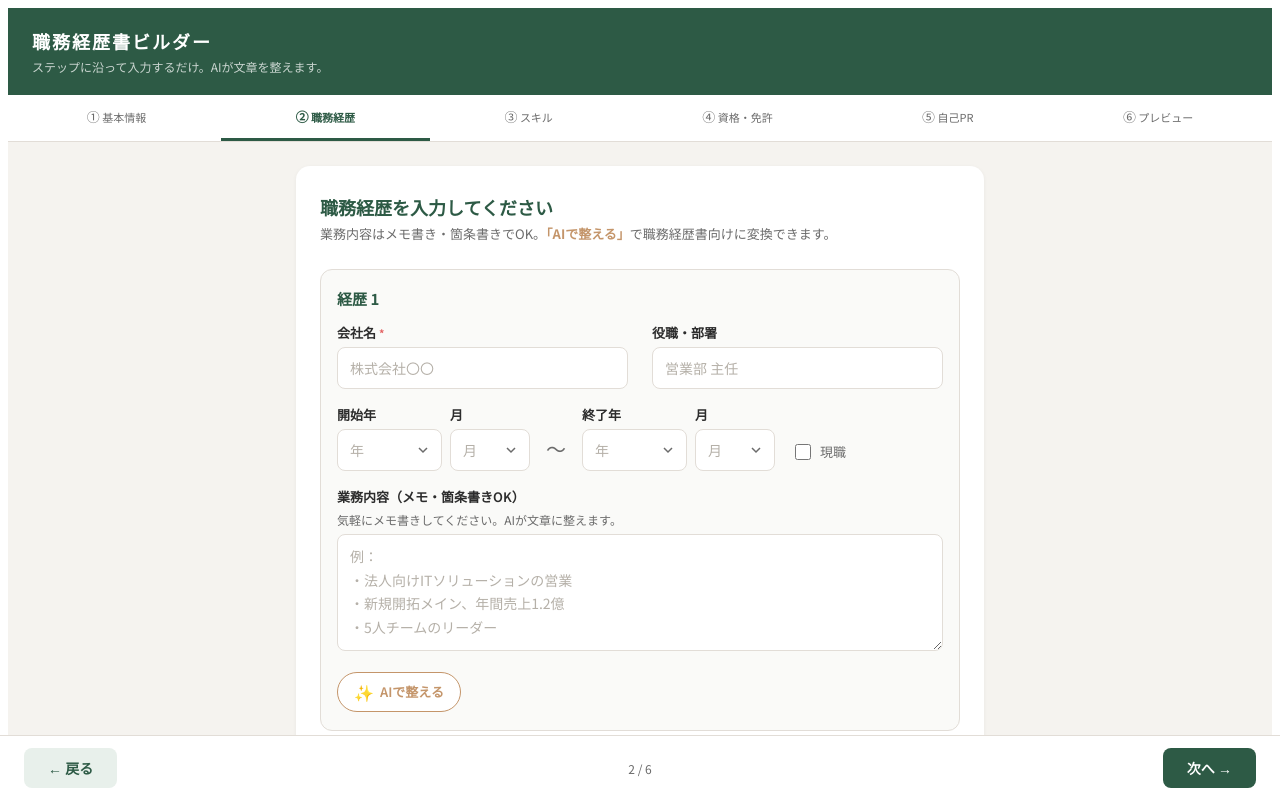
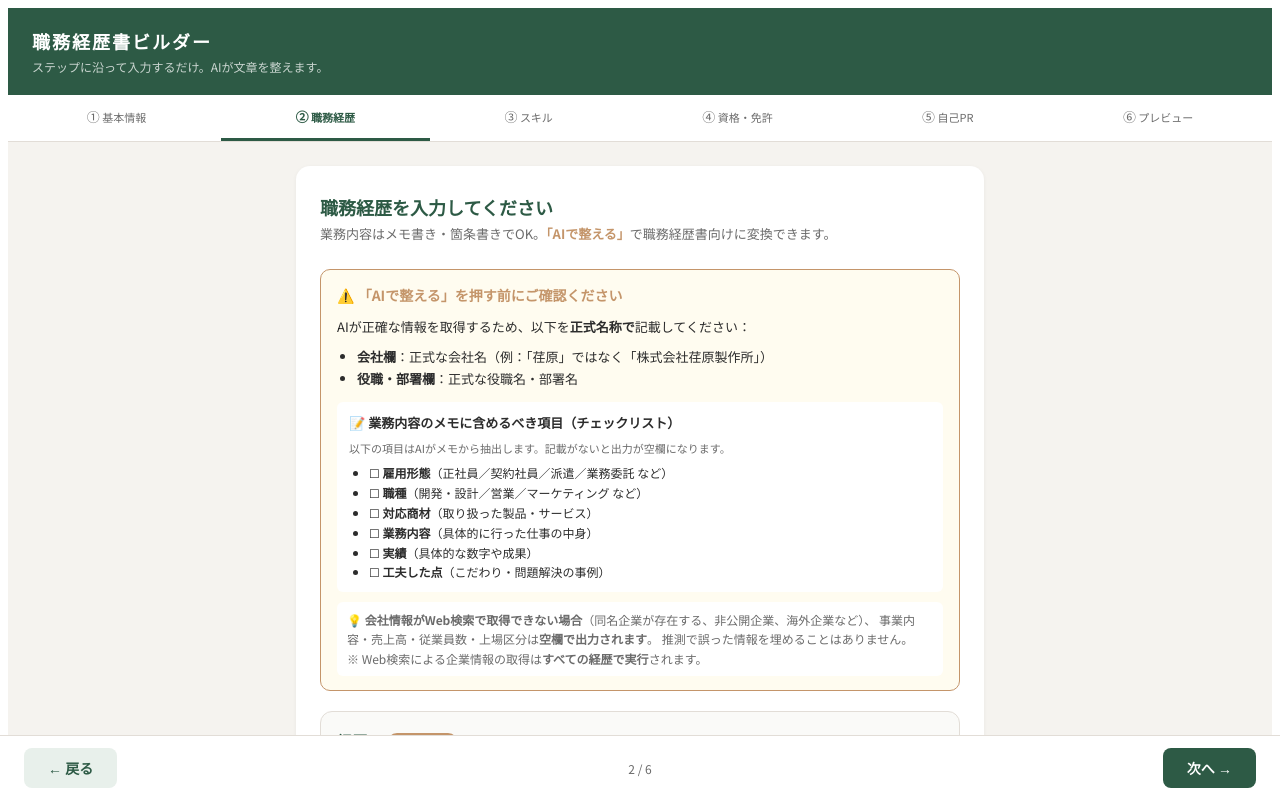
Before and after one commit to services-hr/resume-builder, a React (Vite) app: page / in a window 1280 px wide. Both pictures are taken after a click on the button "次へ →". Shown: the top 800 px of the page. Built offline with nearby package versions, Linux system fonts and the light colour scheme.

Commit message:
Add files via upload

```diff
--- a/api/refine.js
+++ b/api/refine.js
@@ -1,4 +1,3 @@
-
 /**
  * AI整形API
  *
--- a/package.json
+++ b/package.json
@@ -10,7 +10,8 @@
   },
   "dependencies": {
     "react": "^18.3.1",
-    "react-dom": "^18.3.1"
+    "react-dom": "^18.3.1",
+    "googleapis": "^144.0.0"
   },
   "devDependencies": {
     "@vitejs/plugin-react": "^4.3.4",
--- a/src/ResumeBuilder.jsx
+++ b/src/ResumeBuilder.jsx
@@ -20,7 +20,7 @@ const nextId = () => _idCounter++;
 
 const mkCareer = () => ({
   id: nextId(), company: "", fromYear: "", fromMonth: "", toYear: "", toMonth: "",
-  isCurrent: false, position: "", rawDescription: "", refinedDescription: "", isRefining: false,
+  position: "", rawDescription: "", refinedDescription: "", isRefining: false,
 });
 const mkQual = () => ({ id: nextId(), name: "", year: "", month: "" });
 
@@ -182,9 +182,9 @@ const formatDate = (d) => {
 const todayStr = (() => { const d = new Date(); return `${d.getFullYear()}年${d.getMonth() + 1}月${d.getDate()}日 現在`; })();
 const periodStr = (c) => {
   const from = c.fromYear && c.fromMonth ? `${c.fromYear}年${c.fromMonth}月` : "";
-  const to = c.isCurrent ? "現在" : (c.toYear && c.toMonth ? `${c.toYear}年${c.toMonth}月` : "");
-  if (from && to) return `${from} 〜 ${to}`;
-  if (from) return `${from} 〜`;
+  const hasTo = c.toYear && c.toMonth;
+  const to = hasTo ? `${c.toYear}年${c.toMonth}月` : "現在";
+  if (from) return `${from} 〜 ${to}`;
   return "";
 };
 
@@ -195,7 +195,8 @@ export default function ResumeBuilder() {
   const [step, setStep] = useState(0);
   const [anim, setAnim] = useState(true);
   const [basic, setBasic] = useState({
-    name: "", furigana: "", birthDate: "", email: "", phone: "", address: "", nearestStation: "",
+    lastName: "", firstName: "",
+    lastNameKana: "", firstNameKana: "",
   });
   const [careers, setCareers] = useState(() => [mkCareer()]);
   const [skillsRaw, setSkillsRaw] = useState("");
@@ -226,7 +227,21 @@ export default function ResumeBuilder() {
     const c = careers.find((x) => x.id === id);
     if (!c || !c.rawDescription.trim()) return;
     uCareer(id, "isRefining", true);
-    const r = await callRefineAPI("career", c.rawDescription, `会社名：${c.company}、役職：${c.position}`);
+
+    // 期間文字列を組み立て（toYear/toMonth空なら「現在」扱い）
+    const fromStr = (c.fromYear && c.fromMonth) ? `${c.fromYear}年${c.fromMonth}月` : "";
+    const hasTo = c.toYear && c.toMonth;
+    const toStr = hasTo ? `${c.toYear}年${c.toMonth}月` : "現在";
+    const periodTxt = fromStr ? `${fromStr} 〜 ${toStr}` : "";
+
+    // 会社名・役職・期間をすべて context に含めて渡す
+    const contextParts = [];
+    if (c.company) contextParts.push(`会社名：${c.company}`);
+    if (c.position) contextParts.push(`役職・部署：${c.position}`);
+    if (periodTxt) contextParts.push(`在籍期間：${periodTxt}`);
+    const context = contextParts.join("、");
+
+    const r = await callRefineAPI("career", c.rawDescription, context);
     if (r) uCareer(id, "refinedDescription", r);
     uCareer(id, "isRefining", false);
   }, [careers, uCareer]);
@@ -250,110 +265,60 @@ export default function ResumeBuilder() {
   const getFileName = () => {
     const d = new Date();
     const yyyymmdd = `${d.getFullYear()}${String(d.getMonth() + 1).padStart(2, "0")}${String(d.getDate()).padStart(2, "0")}`;
-    const name = basic.name.trim() || "名前未入力";
+    const fullName = `${basic.lastName || ""} ${basic.firstName || ""}`.trim();
+    const name = fullName || "名前未入力";
     return `${name}_職務経歴書_${yyyymmdd}`;
   };
 
-  const loadScript = (src) => {
-    return new Promise((resolve, reject) => {
-      if (document.querySelector(`script[src="${src}"]`)) return resolve();
-      const s = document.createElement("script");
-      s.src = src;
-      s.onload = resolve;
-      s.onerror = reject;
-      document.head.appendChild(s);
-    });
-  };
+  /* ────────────────────────────────────────
+     PDF GENERATION — server-side (Google Apps Script)
+     ─────────────────────────────────────── */
+  const handleGenerateAndUpload = async () => {
+    setUploadStatus("generating");
+    setUploadMessage("PDFを生成中… (Googleドキュメントで差し込み中)");
 
-  const handleGenerateAndUpload = async () => {
-    if (!pdfRef.current) return;
-    setUploadStatus("generating");
-    setUploadMessage("PDFを生成中…");
+    // 送信用にデータを整理
+    const payload = {
+      basic,
+      careers: careers.map((c) => ({
+        company: c.company,
+        fromYear: c.fromYear,
+        fromMonth: c.fromMonth,
+        toYear: c.toYear,
+        toMonth: c.toMonth,
+        position: c.position,
+        rawDescription: c.rawDescription,
+        refinedDescription: c.refinedDescription,
+      })),
+      skillsRaw,
+      skillsRefined,
+      qualifications: quals.map((q) => ({
+        name: q.name, year: q.year, month: q.month,
+      })),
+      prRaw,
+      prRefined,
+    };
 
     try {
-      // Load html2canvas and jsPDF from CDN
-      await loadScript("https://cdnjs.cloudflare.com/ajax/libs/html2canvas/1.4.1/html2canvas.min.js");
-      await loadScript("https://cdnjs.cloudflare.com/ajax/libs/jspdf/2.5.2/jspdf.umd.min.js");
-
-      const element = pdfRef.current;
-      const canvas = await window.html2canvas(element, {
-        scale: 2,
-        useCORS: true,
-        backgroundColor: "#ffffff",
-        logging: false,
+      const res = await fetch("/api/generate-pdf", {
+        method: "POST",
+        headers: { "Content-Type": "application/json" },
+        body: JSON.stringify({ data: payload }),
       });
 
-      const imgData = canvas.toDataURL("image/png");
-      const { jsPDF } = window.jspdf;
-      const pdf = new jsPDF("p", "mm", "a4");
+      const result = await res.json();
 
-      const pdfWidth = 210;
-      const pdfHeight = 297;
-      const margin = 10;
-      const contentWidth = pdfWidth - margin * 2;
-
-      const imgWidth = canvas.width;
-      const imgHeight = canvas.height;
-      const ratio = contentWidth / imgWidth;
-      const scaledHeight = imgHeight * ratio;
-
-      // Handle multi-page if content is taller than one page
-      const pageContentHeight = pdfHeight - margin * 2;
-      let remainingHeight = scaledHeight;
-      let sourceY = 0;
-
-      let pageNum = 0;
-      while (remainingHeight > 0) {
-        if (pageNum > 0) pdf.addPage();
-
-        const sliceHeight = Math.min(pageContentHeight, remainingHeight);
-        const sourceSliceHeight = sliceHeight / ratio;
-
-        // Create a temporary canvas for this page slice
-        const sliceCanvas = document.createElement("canvas");
-        sliceCanvas.width = imgWidth;
-        sliceCanvas.height = sourceSliceHeight;
-        const ctx = sliceCanvas.getContext("2d");
-        ctx.drawImage(canvas, 0, sourceY, imgWidth, sourceSliceHeight, 0, 0, imgWidth, sourceSliceHeight);
-
-        const sliceData = sliceCanvas.toDataURL("image/png");
-        pdf.addImage(sliceData, "PNG", margin, margin, contentWidth, sliceHeight);
-
-        sourceY += sourceSliceHeight;
-        remainingHeight -= sliceHeight;
-        pageNum++;
-      }
-
-      const pdfBase64 = pdf.output("datauristring").split(",")[1];
-      const fileName = getFileName();
-
-      // Also download locally
-      pdf.save(`${fileName}.pdf`);
-
-      // Upload to Google Drive
-      setUploadStatus("uploading");
-      setUploadMessage("Google Driveにアップロード中…");
-
-      const uploadRes = await fetch("/api/upload-to-drive", {
-        method: "POST",
-        headers: { "Content-Type": "application/json" },
-        body: JSON.stringify({ pdfBase64, fileName }),
-      });
-
-      const uploadData = await uploadRes.json();
-
-      if (uploadData.success) {
+      if (res.ok && result.success) {
         setUploadStatus("done");
-        setUploadMessage(`✅ Google Driveに保存しました：${uploadData.fileName}`);
+        setUploadMessage(`✅ PDF生成・Google Drive保存が完了しました：${result.fileName}`);
       } else {
-        // PDF was downloaded locally, but Drive upload failed
         setUploadStatus("error");
-        setUploadMessage(`⚠️ PDFはダウンロードしましたが、Google Driveへの保存に失敗しました: ${uploadData.error || "不明なエラー"}`);
+        setUploadMessage(`❌ 生成に失敗しました：${result.error || "不明なエラー"}`);
       }
     } catch (error) {
-      console.error("PDF/Upload error:", error);
+      console.error("PDF generation error:", error);
       setUploadStatus("error");
-      setUploadMessage(`❌ エラーが発生しました: ${error.message}`);
+      setUploadMessage(`❌ サーバーとの通信に失敗しました: ${error.message}`);
     }
   };
 
@@ -365,21 +330,12 @@ export default function ResumeBuilder() {
         return (
           <div>
             <h2 style={st.h2}>基本情報を入力してください</h2>
-            <p style={st.desc}>求職者の基本的なプロフィール情報です。</p>
+            <p style={st.desc}>お名前とフリガナを入力してください。</p>
             <div style={{ display: "flex", flexWrap: "wrap", gap: "0 4%" }}>
-              <FormInput label="氏名" value={basic.name} onChange={(v) => uBasic("name", v)} placeholder="山田 太郎" required half />
-              <FormInput label="フリガナ" value={basic.furigana} onChange={(v) => uBasic("furigana", v)} placeholder="ヤマダ タロウ" half />
-              <FormInput label="生年月日" type="date" value={basic.birthDate} onChange={(v) => uBasic("birthDate", v)} required half />
-              <div style={{ width: "48%", marginBottom: 16 }}>
-                <label style={st.label}>年齢（自動計算）</label>
-                <div style={{ ...st.input, background: "#f5f3f0", color: P.sub }}>
-                  {basic.birthDate ? calcAge(basic.birthDate).replace(/[（）]/g, "") : "—"}
-                </div>
-              </div>
-              <FormInput label="メールアドレス" type="email" value={basic.email} onChange={(v) => uBasic("email", v)} placeholder="example@mail.com" half />
-              <FormInput label="電話番号" value={basic.phone} onChange={(v) => uBasic("phone", v)} placeholder="090-1234-5678" half />
-              <FormInput label="現住所" value={basic.address} onChange={(v) => uBasic("address", v)} placeholder="東京都渋谷区恵比寿1-2-3" />
-              <FormInput label="最寄駅" value={basic.nearestStation} onChange={(v) => uBasic("nearestStation", v)} placeholder="JR恵比寿駅 徒歩5分" half />
+              <FormInput label="姓" value={basic.lastName} onChange={(v) => uBasic("lastName", v)} placeholder="山田" required half />
+              <FormInput label="名" value={basic.firstName} onChange={(v) => uBasic("firstName", v)} placeholder="太郎" required half />
+              <FormInput label="姓（フリガナ）" value={basic.lastNameKana} onChange={(v) => uBasic("lastNameKana", v)} placeholder="ヤマダ" half />
+              <FormInput label="名（フリガナ）" value={basic.firstNameKana} onChange={(v) => uBasic("firstNameKana", v)} placeholder="タロウ" half />
             </div>
           </div>
         );
@@ -392,40 +348,111 @@ export default function ResumeBuilder() {
               業務内容はメモ書き・箇条書きでOK。
               <strong style={{ color: P.accent }}>「AIで整える」</strong>で職務経歴書向けに変換できます。
             </p>
+
+            {/* 注意書きボックス */}
+            <div style={{
+              background: "#fffcf0",
+              border: `1.5px solid ${P.accent}`,
+              borderRadius: 10,
+              padding: "14px 16px",
+              marginBottom: 20,
+              fontSize: 13,
+              lineHeight: 1.7,
+              color: P.text,
+            }}>
+              <div style={{ fontWeight: 700, color: P.accent, marginBottom: 8, fontSize: 14 }}>
+                ⚠️ 「AIで整える」を押す前にご確認ください
+              </div>
+              <div style={{ marginBottom: 8 }}>
+                AIが正確な情報を取得するため、以下を<strong>正式名称で</strong>記載してください：
+              </div>
+              <ul style={{ margin: "0 0 12px", paddingLeft: 20 }}>
+                <li><strong>会社欄</strong>：正式な会社名（例：「荏原」ではなく「株式会社荏原製作所」）</li>
+                <li><strong>役職・部署欄</strong>：正式な役職名・部署名</li>
+              </ul>
+
+              <div style={{
+                background: "#fff",
+                padding: "10px 12px",
+                borderRadius: 6,
+                marginBottom: 10,
+                lineHeight: 1.65,
+              }}>
+                <div style={{ fontWeight: 600, marginBottom: 6, color: P.text }}>
+                  📝 業務内容のメモに含めるべき項目（チェックリスト）
+                </div>
+                <div style={{ fontSize: 11, color: P.sub, marginBottom: 6 }}>
+                  以下の項目はAIがメモから抽出します。記載がないと出力が空欄になります。
+                </div>
+                <ul style={{ margin: 0, paddingLeft: 20, fontSize: 12 }}>
+                  <li>☐ <strong>雇用形態</strong>（正社員／契約社員／派遣／業務委託 など）</li>
+                  <li>☐ <strong>職種</strong>（開発・設計／営業／マーケティング など）</li>
+                  <li>☐ <strong>対応商材</strong>（取り扱った製品・サービス）</li>
+                  <li>☐ <strong>業務内容</strong>（具体的に行った仕事の中身）</li>
+                  <li>☐ <strong>実績</strong>（具体的な数字や成果）</li>
+                  <li>☐ <strong>工夫した点</strong>（こだわり・問題解決の事例）</li>
+                </ul>
+              </div>
+
+              <div style={{
+                background: "#fff",
+                padding: "8px 10px",
+                borderRadius: 6,
+                fontSize: 12,
+                color: P.sub,
+                lineHeight: 1.6,
+              }}>
+                💡 <strong>会社情報がWeb検索で取得できない場合</strong>（同名企業が存在する、非公開企業、海外企業など）、
+                事業内容・売上高・従業員数・上場区分は<strong>空欄で出力されます</strong>。
+                推測で誤った情報を埋めることはありません。
+                <br />
+                ※ Web検索による企業情報の取得は<strong>すべての経歴で実行</strong>されます。
+              </div>
+            </div>
+
             {careers.map((c, i) => (
               <div key={c.id} style={st.itemCard}>
                 <div style={{ display: "flex", justifyContent: "space-between", alignItems: "center", marginBottom: 14 }}>
-                  <span style={{ fontWeight: 700, color: P.primary, fontSize: 15 }}>経歴 {i + 1}</span>
+                  <span style={{ fontWeight: 700, color: P.primary, fontSize: 15 }}>
+                    経歴 {i + 1}
+                    {i === 0 && (
+                      <span style={{
+                        marginLeft: 8,
+                        padding: "2px 8px",
+                        borderRadius: 12,
+                        background: P.accent,
+                        color: "#fff",
+                        fontSize: 11,
+                        fontWeight: 600,
+                        verticalAlign: "middle",
+                      }}>
+                        最新の経歴
+                      </span>
+                    )}
+                  </span>
                   {careers.length > 1 && <XBtn onClick={() => rmCareer(c.id)} />}
                 </div>
                 <div style={{ display: "flex", flexWrap: "wrap", gap: "0 4%" }}>
                   <FormInput label="会社名" value={c.company} onChange={(v) => uCareer(c.id, "company", v)} placeholder="株式会社〇〇" required half />
                   <FormInput label="役職・部署" value={c.position} onChange={(v) => uCareer(c.id, "position", v)} placeholder="営業部 主任" half />
                 </div>
-                <div style={{ display: "flex", flexWrap: "wrap", gap: 16, alignItems: "flex-end", marginBottom: 16 }}>
+                <div style={{ display: "flex", flexWrap: "wrap", gap: 16, alignItems: "flex-end", marginBottom: 8 }}>
                   <YearMonthSelector labelPrefix="開始"
                     yearVal={c.fromYear} monthVal={c.fromMonth}
                     onYearChange={(v) => uCareer(c.id, "fromYear", v)}
                     onMonthChange={(v) => uCareer(c.id, "fromMonth", v)} />
                   <span style={{ fontSize: 20, color: P.sub, paddingBottom: 8 }}>〜</span>
-                  {c.isCurrent ? (
-                    <div style={{ paddingBottom: 10, fontSize: 14, fontWeight: 600, color: P.primary }}>現在</div>
-                  ) : (
-                    <YearMonthSelector labelPrefix="終了"
-                      yearVal={c.toYear} monthVal={c.toMonth}
-                      onYearChange={(v) => uCareer(c.id, "toYear", v)}
-                      onMonthChange={(v) => uCareer(c.id, "toMonth", v)} />
-                  )}
-                  <label style={{ display: "flex", alignItems: "center", gap: 6, paddingBottom: 8, fontSize: 13, color: P.sub, cursor: "pointer", userSelect: "none" }}>
-                    <input type="checkbox" checked={c.isCurrent}
-                      onChange={(e) => uCareer(c.id, "isCurrent", e.target.checked)}
-                      style={{ accentColor: P.primary, width: 16, height: 16 }} />
-                    現職
-                  </label>
+                  <YearMonthSelector labelPrefix="終了"
+                    yearVal={c.toYear} monthVal={c.toMonth}
+                    onYearChange={(v) => uCareer(c.id, "toYear", v)}
+                    onMonthChange={(v) => uCareer(c.id, "toMonth", v)} />
                 </div>
+                <p style={{ fontSize: 11, color: P.sub, margin: "0 0 16px", lineHeight: 1.5 }}>
+                  ※ 現在も在籍中の場合は終了年月を空欄にしてください（自動的に「現在」と表示されます）
+                </p>
                 <FormTextarea label="業務内容（メモ・箇条書きOK）" value={c.rawDescription}
                   onChange={(v) => uCareer(c.id, "rawDescription", v)}
-                  placeholder={"例：\n・法人向けITソリューションの営業\n・新規開拓メイン、年間売上1.2億\n・5人チームのリーダー"}
+                  placeholder={"例：\n・正社員\n・営業職としてSaaS製品を担当\n・年間売上1.2億達成、20社の新規開拓\n・気持ちの良いコミュニケーションを意識"}
                   rows={4} hint="気軽にメモ書きしてください。AIが文章に整えます。" />
                 <AIBtn onClick={() => handleRefineCareer(c.id)} loading={c.isRefining} />
                 {c.refinedDescription && (
@@ -592,20 +619,12 @@ export default function ResumeBuilder() {
                 <tr>
                   <th style={st.thP}>氏名</th>
                   <td style={st.tdP}>
-                    {basic.furigana && <><span style={{ fontSize: 10, color: P.sub }}>{basic.furigana}</span><br /></>}
-                    <span style={{ fontSize: 16, fontWeight: 700 }}>{basic.name || "—"}</span>
-                    {basic.birthDate && <span style={{ fontSize: 12, color: P.sub, marginLeft: 8 }}>{formatDate(basic.birthDate)} 生 {calcAge(basic.birthDate)}</span>}
-                  </td>
-                </tr>
-                <tr>
-                  <th style={st.thP}>連絡先</th>
-                  <td style={st.tdP}>
-                    {basic.address && <div>{basic.address}</div>}
-                    <div style={{ display: "flex", gap: 24, flexWrap: "wrap", fontSize: 13 }}>
-                      {basic.phone && <span>TEL: {basic.phone}</span>}
-                      {basic.email && <span>Email: {basic.email}</span>}
-                    </div>
-                    {basic.nearestStation && <div style={{ fontSize: 12, color: P.sub }}>最寄駅: {basic.nearestStation}</div>}
+                    {(basic.lastNameKana || basic.firstNameKana) && (
+                      <><span style={{ fontSize: 10, color: P.sub }}>{`${basic.lastNameKana || ""} ${basic.firstNameKana || ""}`.trim()}</span><br /></>
+                    )}
+                    <span style={{ fontSize: 16, fontWeight: 700 }}>
+                      {(basic.lastName || basic.firstName) ? `${basic.lastName || ""} ${basic.firstName || ""}`.trim() : "—"}
+                    </span>
                   </td>
                 </tr>
               </tbody></table>
@@ -669,9 +688,9 @@ export default function ResumeBuilder() {
                 }}
               >
                 {uploadStatus === "generating" || uploadStatus === "uploading" ? (
-                  <><span style={{ animation: "spin 1s linear infinite", display: "inline-block" }}>⏳</span>{uploadMessage}</>
+                  <><span style={{ animation: "spin 1s linear infinite", display: "inline-block" }}>⏳</span>生成中…</>
                 ) : (
-                  <>📄 PDFを生成してGoogle Driveに保存</>
+                  <>履歴書を生成する</>
                 )}
               </button>
 
@@ -680,15 +699,14 @@ export default function ResumeBuilder() {
                   padding: 14, borderRadius: 10, fontSize: 13, lineHeight: 1.6,
                   background: uploadStatus === "done" ? P.pLight : "#fdf0f0",
                   color: uploadStatus === "done" ? P.primary : P.danger,
+                  textAlign: "center",
+                  fontWeight: uploadStatus === "done" ? 600 : 400,
                 }}>
-                  {uploadMessage}
+                  {uploadStatus === "done"
+                    ? "生成が完了しましたので担当にお知らせください"
+                    : uploadMessage}
                 </div>
               )}
-
-              <div style={{ padding: 12, background: "#f9f8f6", borderRadius: 8, fontSize: 12, color: P.sub, lineHeight: 1.6 }}>
-                💡 ファイル名：<strong>{getFileName()}.pdf</strong><br />
-                保存先：Google Drive 指定フォルダ
-              </div>
             </div>
           </div>
         );
```
Also changed, not shown: 1 other file (tests, documents, lock files or other folders).
